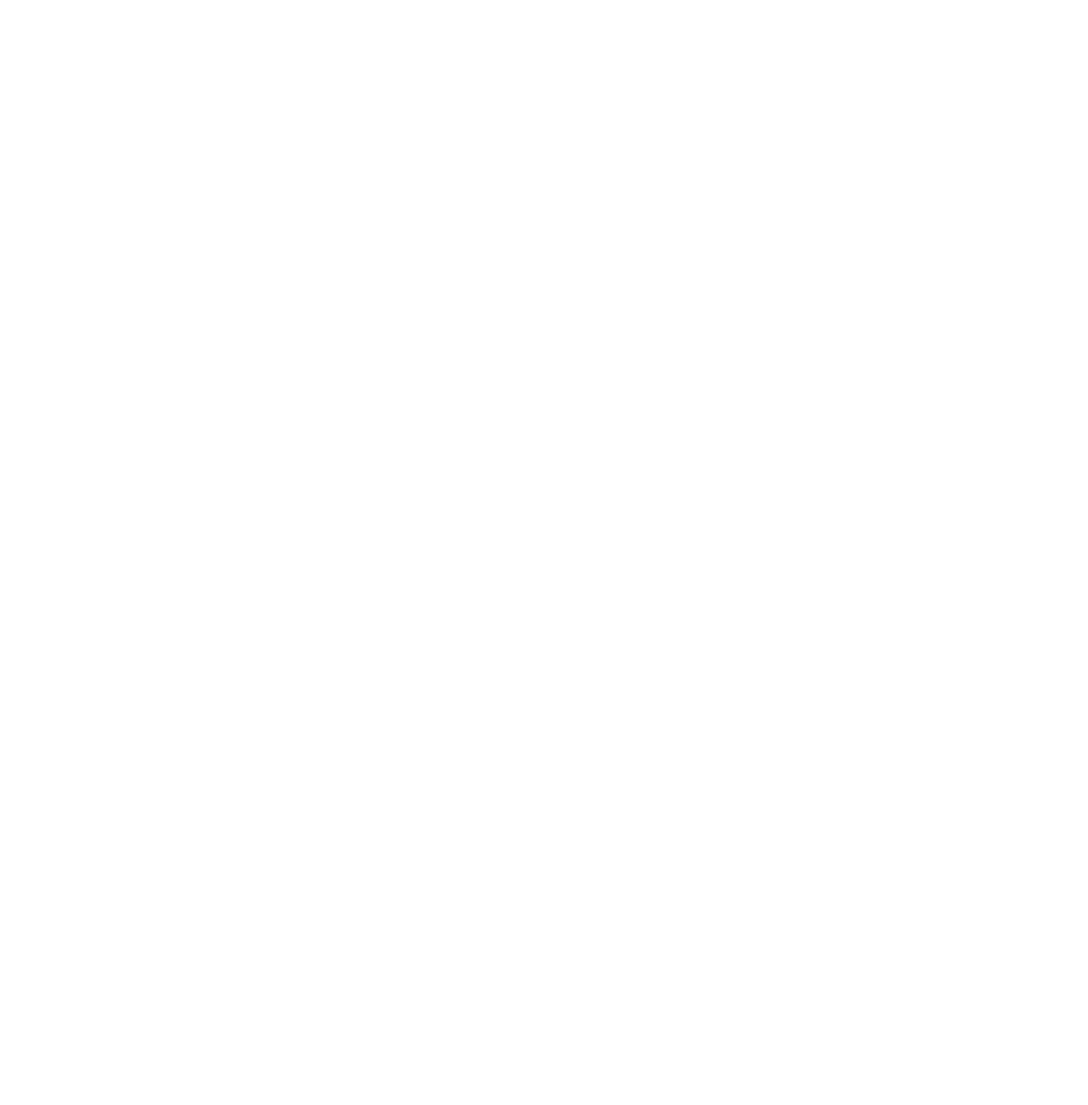
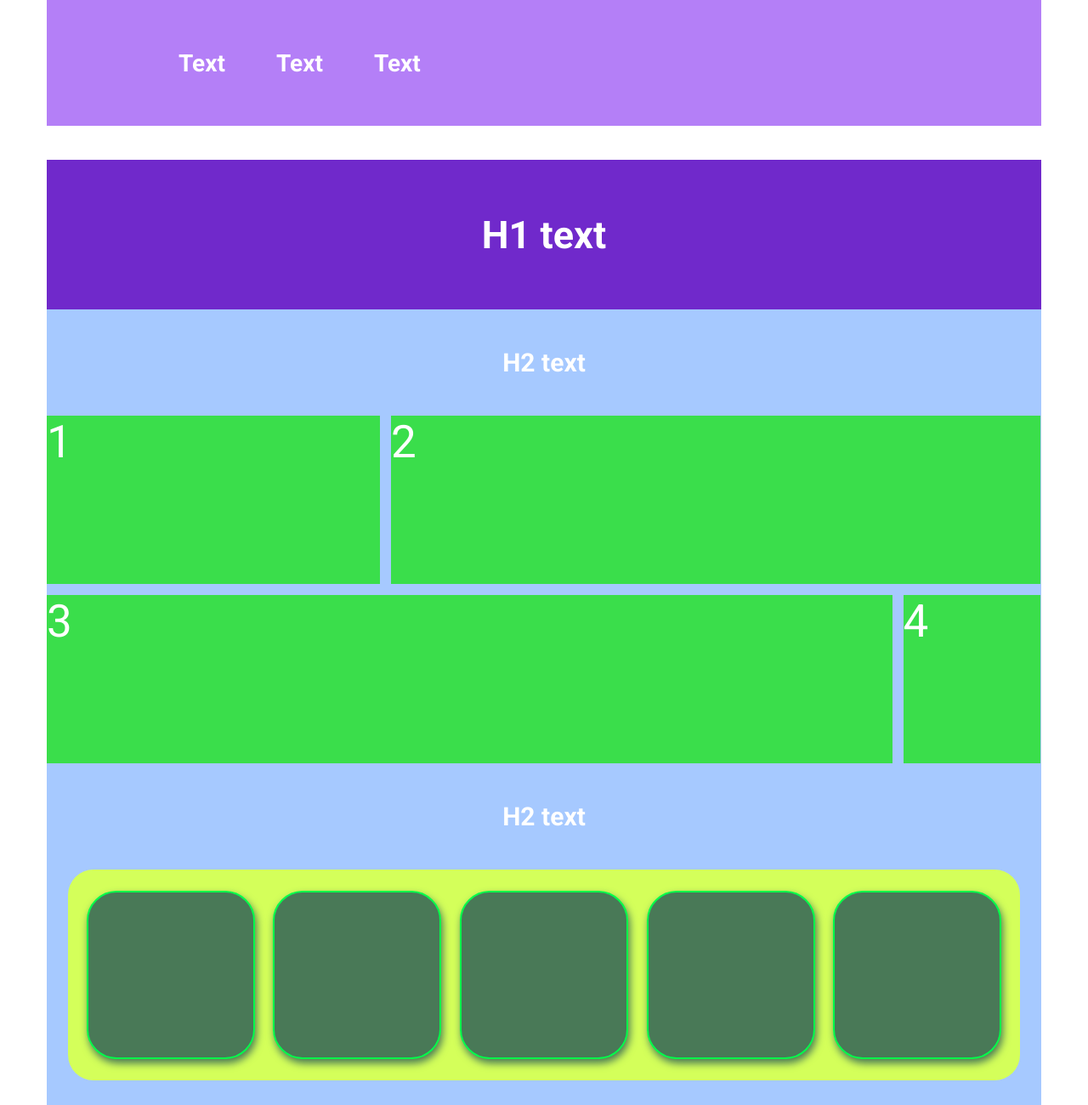
Before and after one commit to Deddoctor30/testTask, a website built with webpack: page src/index.html in a window 1280 px wide. Shown: the top 1300 px of the page at 85% size. Before the commit the page ends 800 px from the top, so only its background shows below. Built offline with nearby package versions, Linux system fonts and the light colour scheme.

Commit message:
verstka_1

```diff
--- a/src/index.html
+++ b/src/index.html
@@ -4,9 +4,64 @@
    <meta charset="UTF-8">
    <meta http-equiv="X-UA-Compatible" content="IE=edge">
    <meta name="viewport" content="width=device-width, initial-scale=1.0">
-   <title>Document</title>
+   <link rel="stylesheet" href="./css/style.css">
+   <title>Test Task</title>
 </head>
 <body>
+   <div class="wrapper">
+      <div class="container">
+         <header class="header">
+            <nav class="header__menu">
+               <ul class="menu__list">
+                  <li class="menu__item">Text</li>
+                  <li class="menu__item">Text</li>
+                  <li class="menu__item">Text</li>
+               </ul>
+            </nav>
+            <div class="header__burger">
+               <span></span>
+            </div>
+         </header>
+         <main class="main">
+            <section class="main__slider slider">
+               <h1 class="slider__content">H1 text</h1>
+            </section>
+            <section class="main__content content">
+               <h2 class="content__text text">H2 text</h2>
+               <div class="content__blocks blocks">
+                  <div class="blocks__block-one">1</div>
+                  <div class="blocks__block-two">2</div>
+                  <div class="blocks__block-three">3</div>
+                  <div class="blocks__block-four">4</div>
+               </div>
+            </section>
+            <section class="main__galery galery">
+               <h2 class="galery__text text">H2 text</h2>
+               <div class="galery__wrapper">
+                  <ul class="galery__items">
+                     <li class="galery__item"></li>
+                     <li class="galery__item"></li>
+                     <li class="galery__item"></li>
+                     <li class="galery__item"></li>
+                     <li class="galery__item"></li>
+                  </ul>
+               </div>
+            </section>
+            <section class="main__popup popup">
+               <h3 class="popup__text text">Text utp</h3>
+               <div class="popup__btn btn">Open pop-up button</div>
+            </section>
+         </main>
+         <footer class="footer">
+            <ul class="footer__items">
+               <li class="footer__item text">Text</li>
+               <li class="footer__item text">Text</li>
+               <li class="footer__item text">Text</li>
+               <li class="footer__item text">Text</li>
+            </ul>
+         </footer>
+      </div>
+   </div>
 <script src="../dist/js/bundle.js"></script>
 </body>
 </html>
--- /dev/null
+++ b/src/scss/_base.scss
@@ -0,0 +1,53 @@
+@import url('https://fonts.googleapis.com/css2?family=PT+Sans:ital@1&family=Roboto:wght@400;500;700&display=swap');
+
+*{
+   font-family: 'Roboto';
+}
+
+.wrapper {
+   min-height: 100%;
+   overflow: hidden;
+}
+
+.container {
+   //_________________Ширина контейнера_________________
+   max-width: 1170px;
+
+   //_____________________По центру_____________________
+   margin: 0 auto;
+
+   //_____________________Отступ безопасности_____________________
+   padding: 0px 15px;
+   box-sizing: content-box;
+
+}
+
+main {
+   background-color: #A6C9FF;
+}
+
+.text {
+   text-align: center;
+   font-style: normal;
+   font-weight: 600;
+   font-size: 30px;
+   line-height: 45px;
+   color: #FFFFFF;
+}
+
+
+.btn {
+   width: 262px;
+   height: 58px;
+   padding: 15px 25px;
+   background: #FF4B4B;
+   border-radius: 25px;
+
+   color: #FFFFFF;
+   font-style: normal;
+   font-weight: 400;
+   font-size: 24px;
+   line-height: 28px;
+
+   cursor: pointer;
+}
--- /dev/null
+++ b/src/scss/_null.scss
@@ -0,0 +1,41 @@
+/*Обнуление*/
+*{
+	padding: 0;
+	margin: 0;
+	border: 0;
+}
+*,*:before,*:after{
+	-moz-box-sizing: border-box;
+	-webkit-box-sizing: border-box;
+	box-sizing: border-box;
+}
+:focus,:active{outline: none;}
+a:focus,a:active{outline: none;}
+
+nav,footer,header,aside{display: block;}
+
+html,body{
+	height: 100%;
+	width: 100%;
+	font-size: 100%;
+	line-height: 1;
+
+	-ms-text-size-adjust: 100%;
+	-moz-text-size-adjust: 100%;
+	-webkit-text-size-adjust: 100%;
+}
+input,button,textarea{font-family:inherit;}
+
+a {
+	color: inherit;
+}
+
+input::-ms-clear{display: none;}
+button{cursor: pointer;}
+button::-moz-focus-inner {padding:0;border:0;}
+a, a:visited{text-decoration: none;}
+a:hover{text-decoration: none;}
+ul li {list-style: none;}
+img{vertical-align: top;}
+
+h1,h2,h3,h4,h5,h6{font-size:inherit;font-weight:inherit;}
--- /dev/null
+++ b/src/scss/blocks/_content.scss
@@ -0,0 +1,46 @@
+.main {
+
+   &__content {
+   }
+}
+.content {
+
+   &__text {
+      margin: 40px 0px;
+   }
+
+   &__blocks {
+   }
+}
+.blocks {
+   display: flex;
+   gap: 13px;
+   flex-wrap: wrap;
+
+   font-style: normal;
+   font-weight: 400;
+   font-size: 53px;
+   line-height: 62px;
+   color: #FFFFFF;
+
+   &>*{
+      min-height: 198px;
+      background-color: #3ADE4B;
+   }
+
+   &__block-one {
+      flex: 0 0 33.5%;
+   }
+
+   &__block-two {
+      flex: 0 0 65.3%;
+   }
+
+   &__block-three {
+      flex: 0 0 85%;
+   }
+
+   &__block-four {
+      flex: 0 0 13.8%;
+   }
+}
--- /dev/null
+++ b/src/scss/blocks/_footer.scss
@@ -0,0 +1,15 @@
+.footer {
+   background-color: #D87FF6;
+   min-height: 100px;
+   display: flex;
+   align-items: center;
+   &__items {
+      display: flex;
+      justify-content: space-evenly;
+      align-items: center;
+      width: 100%;
+   }
+
+   &__item {
+   }
+}
--- /dev/null
+++ b/src/scss/blocks/_galery.scss
@@ -0,0 +1,38 @@
+.main {
+
+   &__galery {
+   }
+}
+.galery {
+
+   &__text {
+      margin: 40px 0px;
+   }
+
+   &__wrapper {
+      width: 1120px;
+      min-height: 248px;
+      background-color: #D4FF5A;
+      margin: 0 auto;
+      border-radius: 30px;
+      display: flex;
+      align-items: center;
+   }
+
+   &__items {
+      display: flex;
+      justify-content: space-evenly;
+      width: 100%;
+   }
+
+   &__item {
+      width: 198px;
+      height: 198px;
+      background: #497957;
+      border: 2px solid #00FF4A;
+      box-shadow: 2px 5px 10px #497957;
+      border-radius: 35px;
+   }
+}
+.text {
+}
--- /dev/null
+++ b/src/scss/blocks/_header.scss
@@ -0,0 +1,33 @@
+.header {
+   background: #B47FF7;
+   display: flex;
+   justify-content: space-between;
+   align-items: center;
+   min-height: 148px;
+   &__menu {
+   }
+
+   &__burger {
+   }
+}
+.menu {
+   &__list {
+      margin: 0px 0px 0px 155px;
+      display: flex;
+      &>*:not(:last-child){
+         margin: 0px 60px 0px 0px;
+      }
+   }
+
+   &__item {
+      &:hover{
+         text-decoration: underline;
+      }
+      cursor: pointer;
+      font-style: normal;
+      font-weight: 700;
+      font-size: 28px;
+      line-height: 45px;
+      color: #FFFFFF;
+   }
+}
--- /dev/null
+++ b/src/scss/blocks/_popup.scss
@@ -0,0 +1,17 @@
+.main {
+
+   &__popup {
+   }
+}
+.popup {
+   margin: 40px 0px;
+   &__text {
+      margin-bottom: 24px;
+   }
+
+   &__btn {
+      margin: 0 auto;
+   }
+}
+.text {
+}
--- /dev/null
+++ b/src/scss/blocks/_slider.scss
@@ -0,0 +1,20 @@
+.main {
+
+   &__slider {
+   }
+}
+.slider {
+   display: flex;
+   justify-content: center;
+   align-items: center;
+   background-color: #7029CB;
+   margin: 40px 0px 0px 0px;
+   min-height: 176px;
+   &__content {
+      font-style: normal;
+      font-weight: 700;
+      font-size: 45px;
+      line-height: 45px;
+      color: #FFFFFF;
+   }
+}
--- /dev/null
+++ b/src/scss/style.scss
@@ -0,0 +1,9 @@
+@import "./_null";
+@import "./_base";
+
+@import "./blocks/_header";
+@import "./blocks/slider";
+@import "./blocks/content";
+@import "./blocks/galery";
+@import "./blocks/popup";
+@import "./blocks/footer";
```
Also changed, not shown: src/css/style.css (added), src/scss/blocks/_body.scss (added), src/scss/blocks/_bunner.scss (added), 1 other file.
